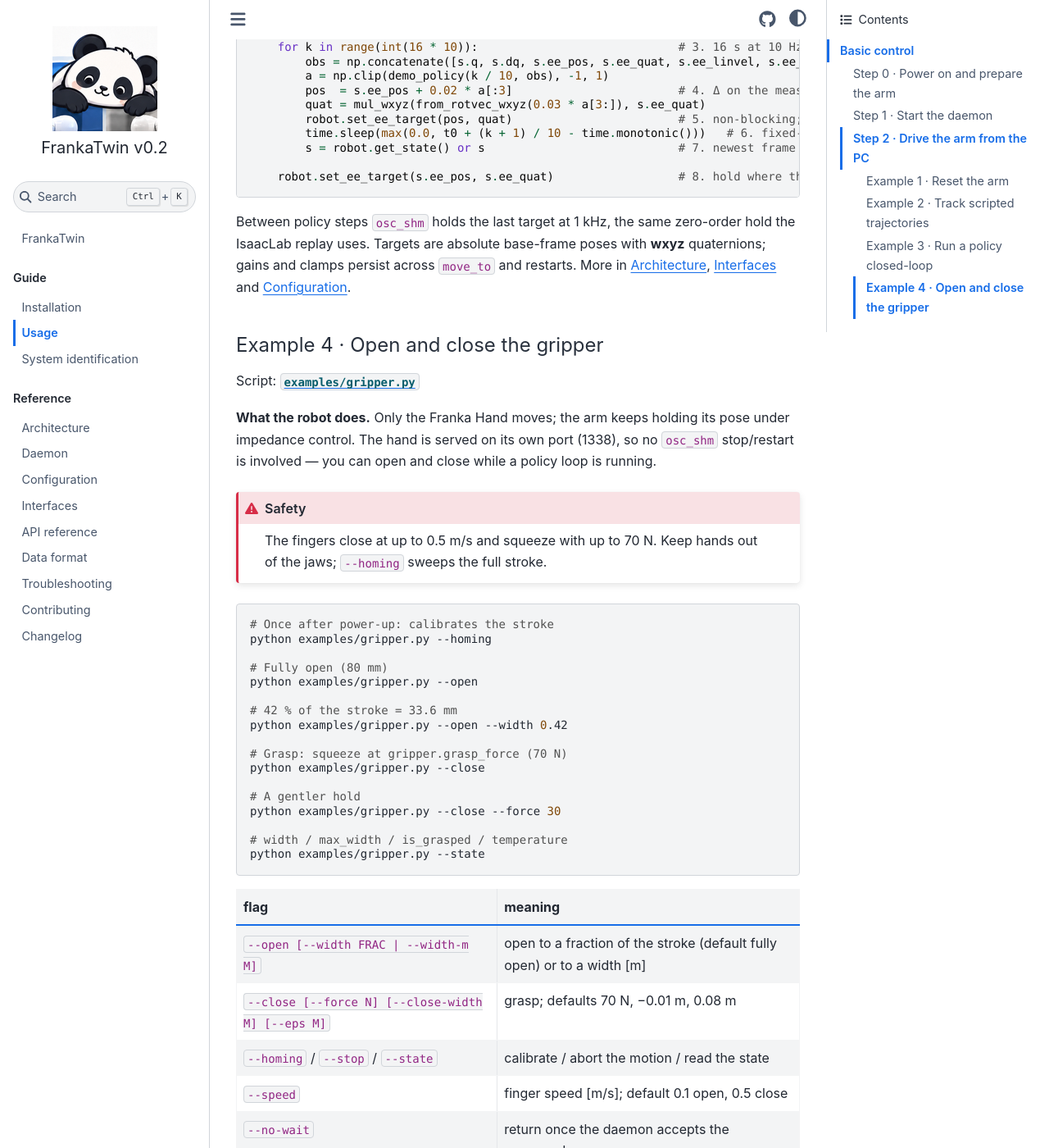
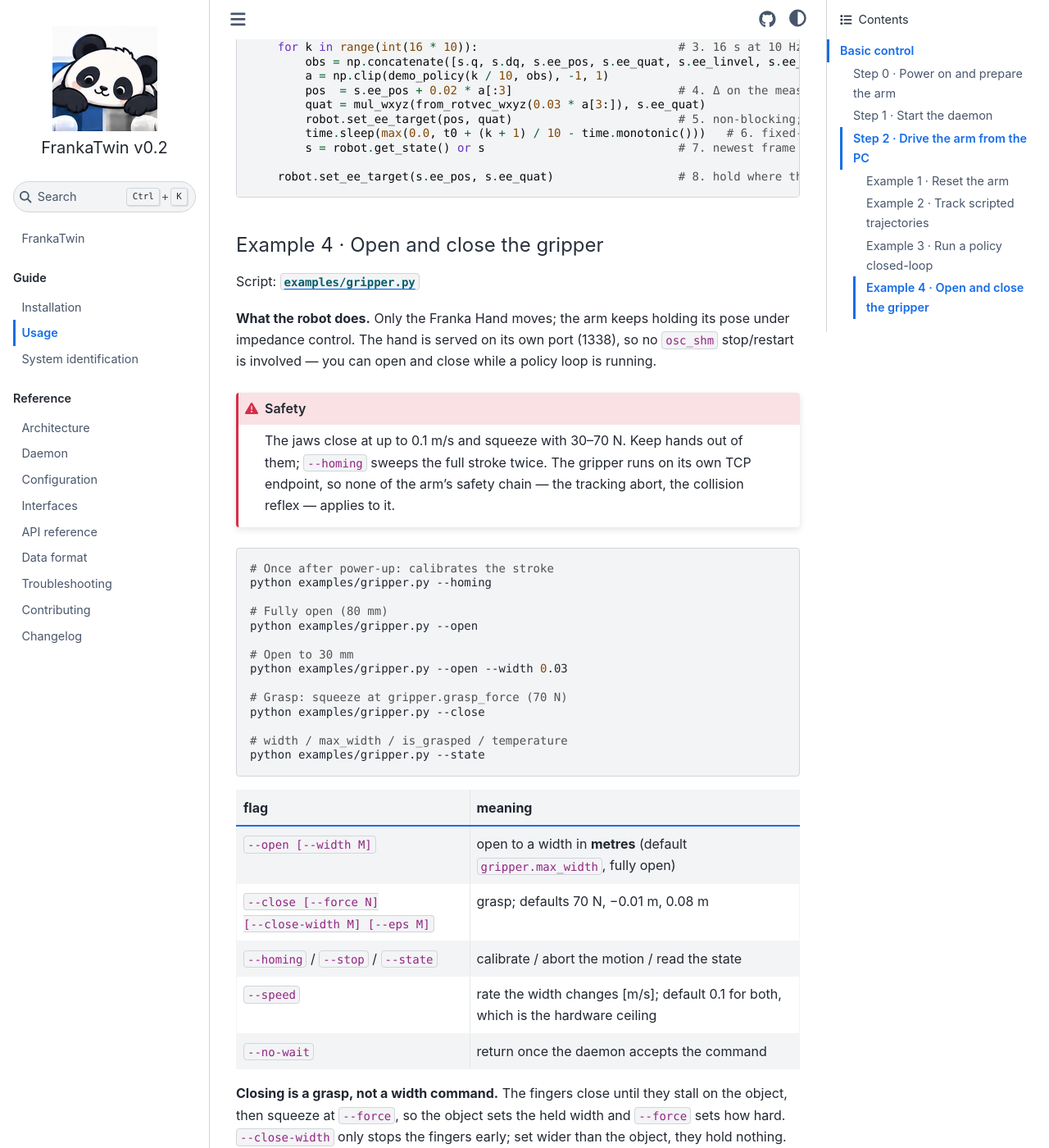
Before and after one commit to tsrobcvai/frankatwin, a Sphinx documentation site: the page built from docs/usage.md, in a window 1280 px wide and 1400 px high, scrolled down 4391 px. Shown: the whole window at 82% size. Built offline with Sphinx 7.4.7 and the Sphinx Book theme 1.1.4, drawn with Linux system fonts in a browser that asks for light colours.

Commit message:
fix(gripper): grasp_speed 0.5 -> 0.1 m/s, the figure the datasheet supports
robot.yaml carried grasp_speed 0.5 m/s with no source, and usage.md told people
the jaws "close at up to 0.5 m/s". The Franka Hand product manual (1.2,
Technical Data) gives "Travel Speed (per finger) 50 mm/s". Both fingers move and
libfranka's `speed` is the rate the gripper *width* changes, so the ceiling is
0.1 m/s -- which is also the value libfranka's own gripper examples pass. 0.5
was 5x over it, and since gripper_cmd only rejects speed <= 0, the firmware was
quietly capping it: the documented number was never achievable.

The same table gives the continuous grasping force as "adjustable 30-70 N", so
30 N is a floor, not a soft suggestion. The config comment claimed (0, 70] and
the docs advised lowering the force "for anything crushable", which does not
work below 30. They now point at --close-width, which actually stops the jaws
early. The 70 N default is unchanged.

Drops the `--close --force 30` example, which read as "a gentler hold" when 30
is simply the minimum the hardware accepts.

Co-Authored-By: Claude Opus 5 <noreply@anthropic.com>

````diff
--- a/docs/usage.md
+++ b/docs/usage.md
@@ -189,13 +189,6 @@ with FrankaTwinClient(cfg) as robot:
     robot.set_ee_target(s.ee_pos, s.ee_quat)                  # 8. hold where the run ended
 ```
 
-Between policy steps `osc_shm` holds the last target at 1 kHz, the same
-zero-order hold the IsaacLab replay uses. Targets are absolute base-frame poses
-with **wxyz** quaternions; gains and clamps persist across `move_to` and
-restarts. More in
-[Architecture](architecture.md), [Interfaces](interfaces.md) and
-[Configuration](configuration.md).
-
 #### Example 4 · Open and close the gripper
 
 Script: [`examples/gripper.py`](https://github.com/tsrobcvai/frankatwin/blob/v0.2/examples/gripper.py)
@@ -208,8 +201,10 @@ is running.
 :::{admonition} Safety
 :class: danger
 
-The fingers close at up to 0.5 m/s and squeeze with up to 70 N. Keep hands out
-of the jaws; `--homing` sweeps the full stroke.
+The jaws close at up to 0.1 m/s and squeeze with 30–70 N. Keep hands out of
+them; `--homing` sweeps the full stroke twice. The gripper runs on its own TCP
+endpoint, so none of the arm's safety chain — the tracking abort, the collision
+reflex — applies to it.
 :::
 
 ```bash
@@ -219,14 +214,11 @@ python examples/gripper.py --homing
 # Fully open (80 mm)
 python examples/gripper.py --open
 
-# 42 % of the stroke = 33.6 mm
-python examples/gripper.py --open --width 0.42
+# Open to 30 mm
+python examples/gripper.py --open --width 0.03
 
 # Grasp: squeeze at gripper.grasp_force (70 N)
 python examples/gripper.py --close
-
-# A gentler hold
-python examples/gripper.py --close --force 30
 
 # width / max_width / is_grasped / temperature
 python examples/gripper.py --state
@@ -234,10 +226,10 @@ python examples/gripper.py --state
 
 | flag | meaning |
 |---|---|
-| `--open [--width FRAC \| --width-m M]` | open to a fraction of the stroke (default fully open) or to a width [m] |
+| `--open [--width M]` | open to a width in **metres** (default `gripper.max_width`, fully open) |
 | `--close [--force N] [--close-width M] [--eps M]` | grasp; defaults 70 N, −0.01 m, 0.08 m |
 | `--homing` / `--stop` / `--state` | calibrate / abort the motion / read the state |
-| `--speed` | finger speed [m/s]; default 0.1 open, 0.5 close |
+| `--speed` | rate the width changes [m/s]; default 0.1 for both, which is the hardware ceiling |
 | `--no-wait` | return once the daemon accepts the command |
 
 **Closing is a grasp, not a width command.** The fingers close until they stall
````
Also changed, not shown: CHANGELOG.md (+17 -0 lines), docs/configuration.md (+3 -3 lines), docs/interfaces.md (+1 -1 lines), 3 other files.
